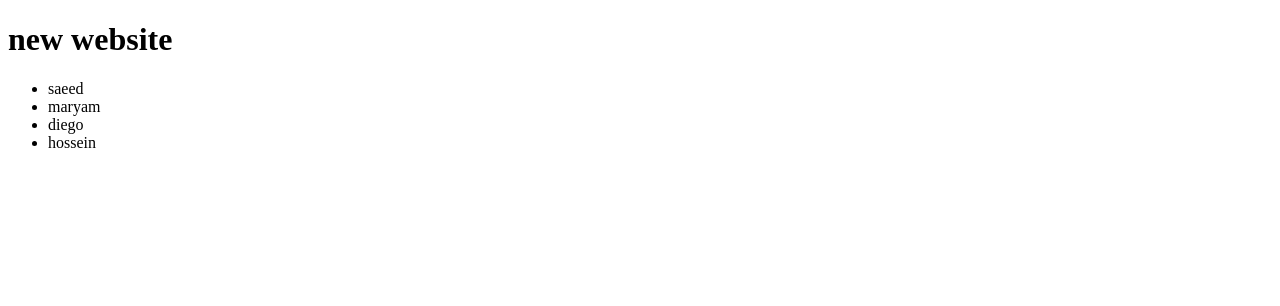
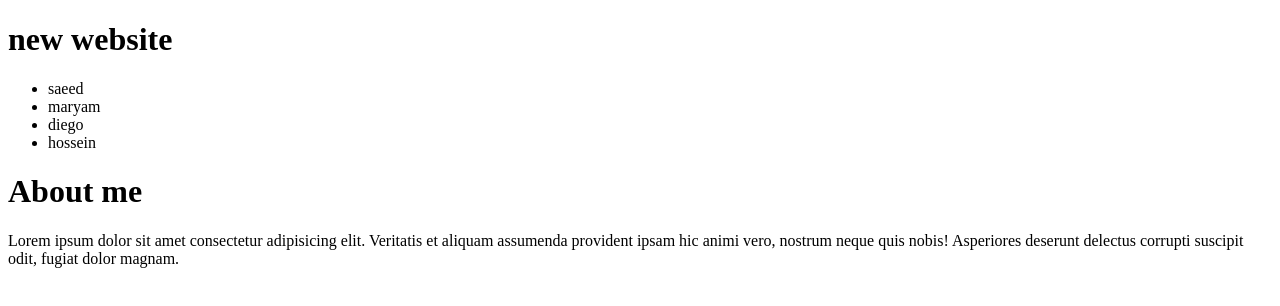
Before and after one commit to maryamKhaleghparast/test, a plain HTML site: page index.html in a window 1280 px wide. Drawn offline with Linux system fonts and the light colour scheme.

Commit message:
about me added

```diff
--- a/index.html
+++ b/index.html
@@ -14,5 +14,10 @@
         <li>diego</li>
         <li>hossein</li>
     </ul>
+
+    <h1>About me</h1>
+    <p>Lorem ipsum dolor sit amet consectetur adipisicing elit. Veritatis et aliquam assumenda provident ipsam hic animi vero, nostrum neque quis nobis! Asperiores deserunt delectus corrupti suscipit odit, fugiat dolor magnam.</p>
+
+
 </body>
 </html>
```
